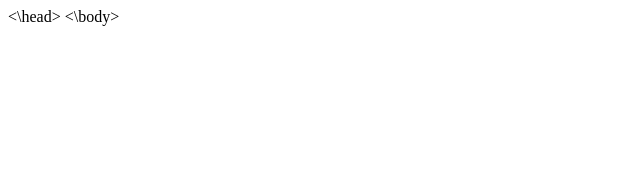
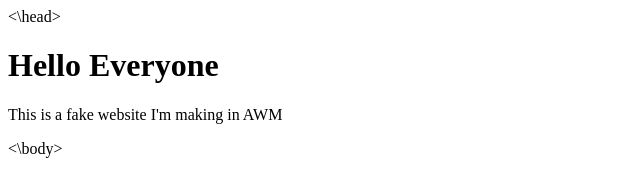
Before and after one commit to abbyperryman/abbyperryman.github.io, a plain HTML site: page index.html in a window 1280 px wide. Shown: the whole page, without its empty margins (0-640 px from the left). Drawn offline with Linux system fonts and the light colour scheme.

Commit message:
New update

```diff
--- a/index.html
+++ b/index.html
@@ -1,10 +1,14 @@
 <!DOCTYPE html>
 <html>
     <head>
-    <meta name= "description" content="AWM">
-    <title>Tab Title</title>
+        <meta name= "description" content="AWM">
+        <title>Abby's Test Website</title>
     <\head>
     <body>
+        <h1>Hello Everyone</h1>
+
+        <p> This is a fake website I'm making in AWM</p>
+
     <\body>
 
 </html>
```
